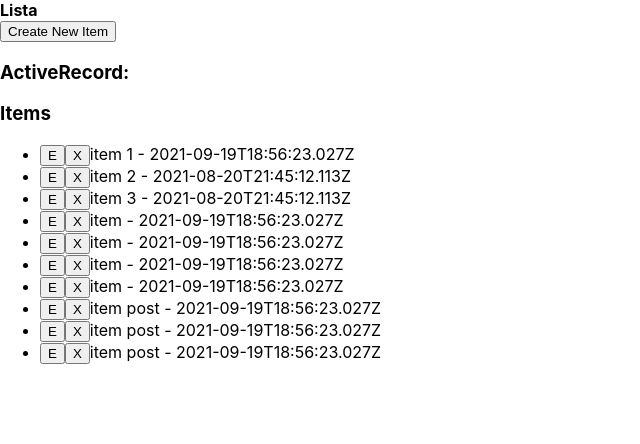
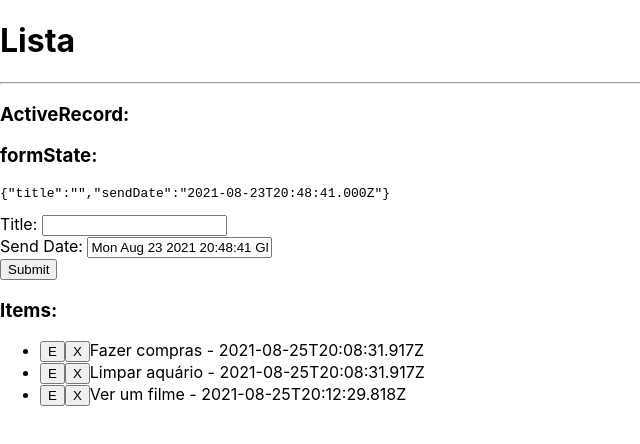
Before and after one commit to darciovilela/react-list, a React (Create React App) app: page / in a window 1280 px wide. Shown: the top 444 px of the page, without its empty margins (0-640 px from the left). Built offline with nearby package versions, Linux system fonts and the light colour scheme; data requests are answered from the project's data file.

Commit message:
Add form to create new items

```diff
--- a/db.json
+++ b/db.json
@@ -1,54 +1,19 @@
 {
   "items": [
     {
-      "title": "item 1",
-      "sendDate": "2021-09-19T18:56:23.027Z",
+      "title": "Fazer compras",
+      "sendDate": "2021-08-25T20:08:31.917Z",
       "id": 1
     },
     {
-      "title": "item 2",
-      "sendDate": "2021-08-20T21:45:12.113Z",
+      "title": "Limpar aquário",
+      "sendDate": "2021-08-25T20:08:31.917Z",
       "id": 2
     },
     {
-      "title": "item 3",
-      "sendDate": "2021-08-20T21:45:12.113Z",
+      "title": "Ver um filme",
+      "sendDate": "2021-08-25T20:12:29.818Z",
       "id": 3
-    },
-    {
-      "title": "item",
-      "sendDate": "2021-09-19T18:56:23.027Z",
-      "id": 4
-    },
-    {
-      "title": "item",
-      "sendDate": "2021-09-19T18:56:23.027Z",
-      "id": 5
-    },
-    {
-      "title": "item",
-      "sendDate": "2021-09-19T18:56:23.027Z",
-      "id": 6
-    },
-    {
-      "title": "item",
-      "sendDate": "2021-09-19T18:56:23.027Z",
-      "id": 7
-    },
-    {
-      "title": "item post",
-      "sendDate": "2021-09-19T18:56:23.027Z",
-      "id": 8
-    },
-    {
-      "title": "item post",
-      "sendDate": "2021-09-19T18:56:23.027Z",
-      "id": 9
-    },
-    {
-      "title": "item post",
-      "sendDate": "2021-09-19T18:56:23.027Z",
-      "id": 10
     }
   ]
 }
--- a/src/components/Header.tsx
+++ b/src/components/Header.tsx
@@ -1,7 +1,8 @@
 export const Header: React.FC = () => {
   return (
     <header className="App-header">
-      <b>Lista</b>
+      <h1>Lista</h1>
+      <hr></hr>
     </header>
   );
 };
--- a/src/entities/items.ts
+++ b/src/entities/items.ts
@@ -3,3 +3,8 @@ export interface Item {
   title: string;
   sendDate: Date;
 }
+
+export const emptyItem: Item = {
+  title: '',
+  sendDate: new Date(),
+};
--- a/src/pages/App.tsx
+++ b/src/pages/App.tsx
@@ -2,6 +2,7 @@ import React, { useEffect, useState } from 'react';
 import axios from 'axios';
 import { Header } from '../components/Header';
 import { Item } from '../entities/items';
+import { Form } from './emails/Form';
 
 function App() {
   const [records, setRecords] = useState<Item[]>();
@@ -12,11 +13,8 @@ function App() {
     setRecords(result.data);
   };
 
-  const create = async () => {
-    await axios.post<Item>('http://localhost:4000/items', {
-      title: 'item post',
-      sendDate: '2021-09-19T18:56:23.027Z',
-    });
+  const create = async (record: Item) => {
+    await axios.post<Item>('http://localhost:4000/items', record);
     fetch();
   };
 
@@ -42,17 +40,16 @@ function App() {
   return (
     <div className="App">
       <Header />
-      <div>
-        <button onClick={() => create()}>Create New Item</button>
-      </div>
+
       <div>
         <h3>ActiveRecord:</h3> {JSON.stringify(activeRecord)}
         {activeRecord && (
           <button onClick={() => edit(activeRecord)}>Edit Item</button>
         )}
+        <Form action={create} />
       </div>
       <div>
-        <h3>Items</h3>
+        <h3>Items:</h3>
         <ul>
           {records.map((record) => (
             <li key={record.id}>
--- /dev/null
+++ b/src/pages/emails/Form.tsx
@@ -0,0 +1,45 @@
+import React, { useState } from 'react';
+import { Item, emptyItem } from '../../entities/items';
+
+interface IProps {
+  action: Function;
+}
+
+export const Form: React.FC<IProps> = ({ action }) => {
+  const [formState, setFormState] = useState<Item>(emptyItem);
+
+  const handleChange = (event: React.ChangeEvent<HTMLInputElement>) => {
+    setFormState({ ...formState, [event.target.name]: event.target.value });
+  };
+
+  const handleSubmit = (event: React.FormEvent) => {
+    event.preventDefault();
+    action(formState);
+  };
+
+  return (
+    <form onSubmit={handleSubmit}>
+      <h3>formState:</h3>
+      <pre>{JSON.stringify(formState)}</pre>
+      <div>
+        <label>Title: </label>
+        <input
+          type="text"
+          name="title"
+          onChange={handleChange}
+          value={formState.title}
+        />
+      </div>
+      <div>
+        <label>Send Date: </label>
+        <input
+          type="text"
+          name="sendDate"
+          onChange={handleChange}
+          value={formState.sendDate.toString()}
+        />
+      </div>
+      <input type="submit" />
+    </form>
+  );
+};
```
